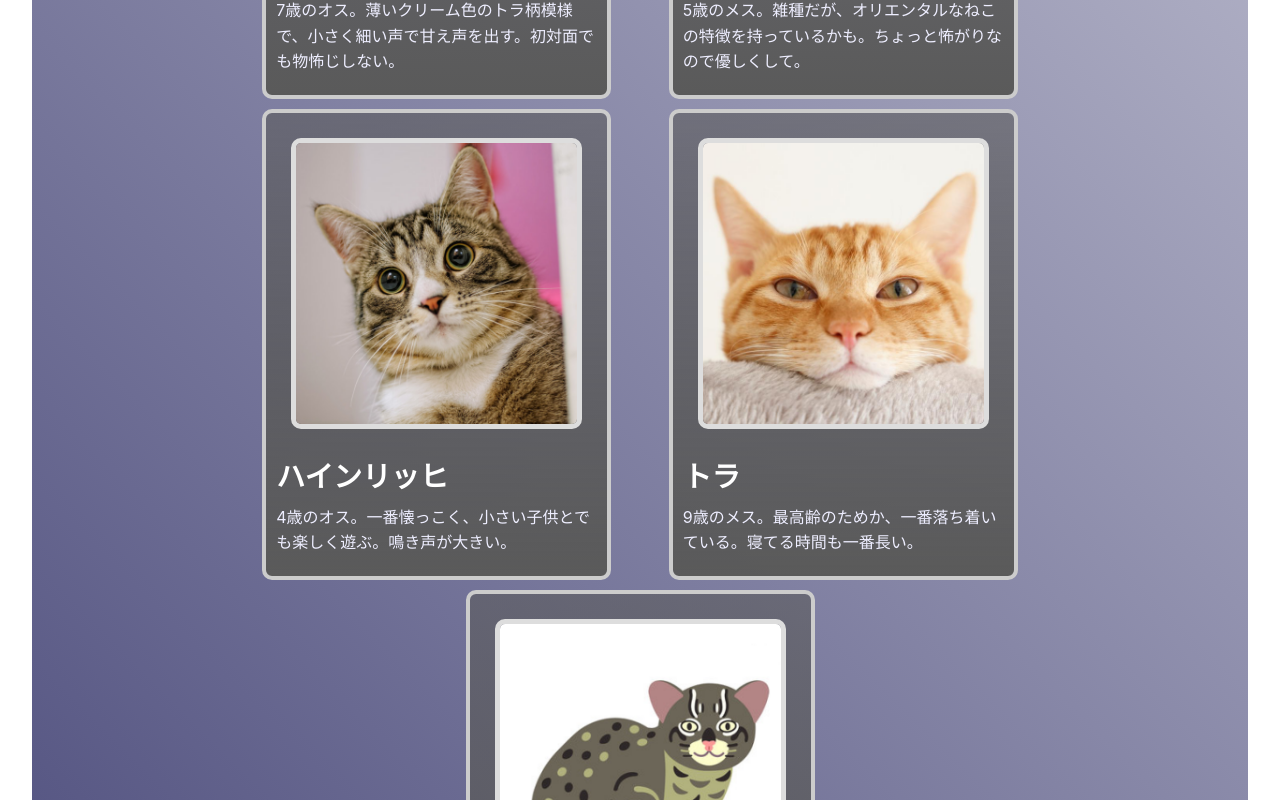
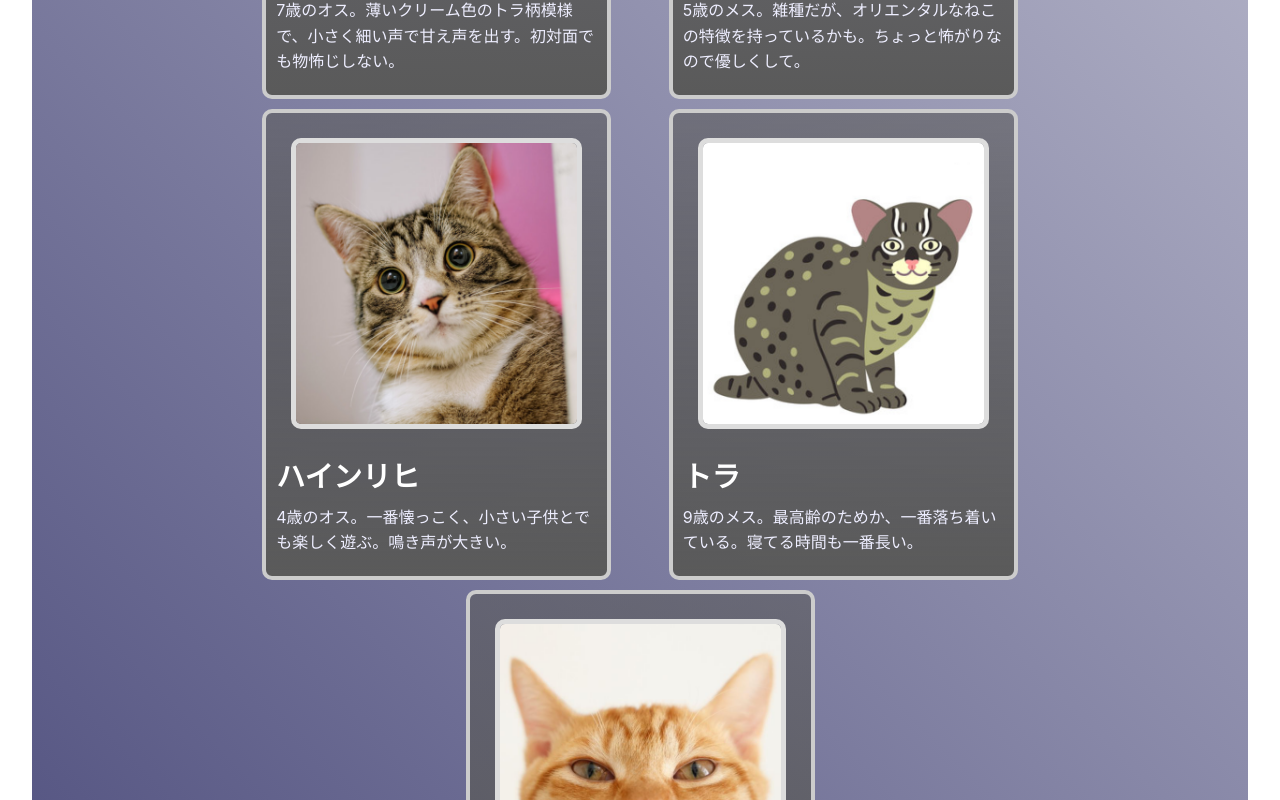
Before and after one commit to YasuXin/web-app, a Vue app: page /cats in a window 1280 px wide. Shown: the part 1120-1920 px from the top of the page. Built offline with nearby package versions, Linux system fonts and the light colour scheme.

Commit message:
add new file

```diff
--- a/src/components/cats-parts/CatsMain.vue
+++ b/src/components/cats-parts/CatsMain.vue
@@ -3,18 +3,6 @@ import Cat from '@/components/cats-parts/Cat.vue'
 import ShopChild from '@/components/cats-parts/Shop.vue'
 import TitleBox from '@/components/TitleBox.vue'
 import Circles from '@/components/CirclesAnimation.vue'
-import {ref} from "vue";
-
-
-const data = ref([
-  {id: 1, image: "/public/img/cats1.png", alt: "Kuro", name: 'クロ', explain: '5歳のオス。普通の黒猫。人懐こい性格ですぐに膝に乗ってくる。あごの下の白い部分がチャームポイント'},
-  {id: 2, image: "/public/img/cats2.png", alt: "Kyuta", name: 'きゅーた', explain: '4歳のオス。狭いところにいることが多い。落ち着いてる人が好きで、慣れると自分から寄ってくる。'},
-  {id: 3, image: "/public/img/cats3.png", alt: "Kurimu", name: 'くりむ', explain: '7歳のオス。薄いクリーム色のトラ柄模様で、小さく細い声で甘え声を出す。初対面でも物怖じしない。'},
-  {id: 4, image: "/public/img/cats4.png", alt: "Blue", name: 'ブルー', explain: '5歳のメス。雑種だが、オリエンタルなねこの特徴を持っているかも。ちょっと怖がりなので優しくして。'},
-  {id: 5, image: "/public/img/cats5.png", alt: "Heinlich", name: 'ハインリッヒ', explain: '4歳のオス。一番懐っこく、小さい子供とでも楽しく遊ぶ。鳴き声が大きい。'},
-  {id: 6, image: "/public/img/cats7.png", alt: "Tora", name: 'トラ', explain: '9歳のメス。最高齢のためか、一番落ち着いている。寝てる時間も一番長い。'},
-  {id: 7, image: "/public/img/cats6.png", alt: "Iry", name: 'イリー', explain: '年齢不明のオス。イエネコではなく、イリオモテヤマネコである。人には懐かないため、ケージの中にいる。'},
-])
 
 </script>
 
@@ -30,7 +18,91 @@ const data = ref([
     <!-- ねこたちの紹介 -->
     <div class="cats-parent">
       <transition-group name="fade" appear>
-        <Cat v-for="cat in data" :key="cat.id" :src="cat.image" :alt='cat.alt' :name="cat.name" :profile="cat.explain"></Cat>
+
+        <div class="cat">
+          <div class="image">
+            <img class="wide-img" src="/public/img/cats1.png" :alt="クロ" width="291"/>
+            <img class="mid-img" src="/public/img/cats1.png" :alt="クロ" width="191"/>
+            <img class="narrow-img" src="/public/img/cats1.png" :alt="クロ" width="251"/>
+          </div>
+          <div class="profile">
+            <h2>クロ</h2>
+            <p>5歳のオス。普通の黒猫。人懐こい性格ですぐに膝に乗ってくる。あごの下の白い部分がチャームポイント</p>
+          </div>
+        </div>
+
+        <div class="cat">
+          <div class="image">
+            <img class="wide-img" src="/public/img/cats2.png" alt="きゅーた" width="291"/>
+            <img class="mid-img" src="/public/img/cats2.png" alt="きゅーた" width="191"/>
+            <img class="narrow-img" src="/public/img/cats2.png" alt="きゅーた" width="251"/>
+          </div>
+          <div class="profile">
+            <h2>きゅーた</h2>
+            <p>4歳のオス。狭いところにいることが多い。落ち着いてる人が好きで、慣れると自分から寄ってくる。</p>
+          </div>
+        </div>
+
+        <div class="cat">
+          <div class="image">
+            <img class="wide-img" src="/public/img/cats3.png" alt="くりむ" width="291"/>
+            <img class="mid-img" src="/public/img/cats3.png" alt="くりむ" width="191"/>
+            <img class="narrow-img" src="/public/img/cats3.png" alt="くりむ" width="251"/>
+          </div>
+          <div class="profile">
+            <h2>くりむ</h2>
+            <p>7歳のオス。薄いクリーム色のトラ柄模様で、小さく細い声で甘え声を出す。初対面でも物怖じしない。</p>
+          </div>
+        </div>
+
+        <div class="cat">
+          <div class="image">
+            <img class="wide-img" src="/public/img/cats4.png" alt="ブルー" width="291"/>
+            <img class="mid-img" src="/public/img/cats4.png" alt="ブルー" width="191"/>
+            <img class="narrow-img" src="/public/img/cats4.png" alt="ブルー" width="251"/>
+          </div>
+          <div class="profile">
+            <h2>ブルー</h2>
+            <p>5歳のメス。雑種だが、オリエンタルなねこの特徴を持っているかも。ちょっと怖がりなので優しくして。</p>
+          </div>
+        </div>
+
+        <div class="cat">
+          <div class="image">
+            <img class="wide-img" src="/public/img/cats5.png" alt="ハインリヒ" width="291"/>
+            <img class="mid-img" src="/public/img/cats5.png" alt="ハインリヒ" width="191"/>
+            <img class="narrow-img" src="/public/img/cats5.png" alt="ハインリヒ" width="251"/>
+          </div>
+          <div class="profile">
+            <h2>ハインリヒ</h2>
+            <p>4歳のオス。一番懐っこく、小さい子供とでも楽しく遊ぶ。鳴き声が大きい。</p>
+          </div>
+        </div>
+
+        <div class="cat">
+          <div class="image">
+            <img class="wide-img" src="/public/img/cats6.png" alt="トラ" width="291"/>
+            <img class="mid-img" src="/public/img/cats6.png" alt="トラ" width="191"/>
+            <img class="narrow-img" src="/public/img/cats6.png" alt="トラ" width="251"/>
+          </div>
+          <div class="profile">
+            <h2>トラ</h2>
+            <p>9歳のメス。最高齢のためか、一番落ち着いている。寝てる時間も一番長い。</p>
+          </div>
+        </div>
+
+        <div class="cat">
+          <div class="image">
+            <img class="wide-img" src="/public/img/cats7.png" alt="イリー" width="291"/>
+            <img class="mid-img" src="/public/img/cats7.png" alt="イリー" width="191"/>
+            <img class="narrow-img" src="/public/img/cats7.png" alt="イリー" width="251"/>
+          </div>
+          <div class="profile">
+            <h2>イリー</h2>
+            <p>年齢不明のオス。イエネコではなく、イリオモテヤマネコである。人には懐かないため、ケージの中にいる。</p>
+          </div>
+        </div>
+
       </transition-group>
     </div>
 
@@ -72,4 +144,98 @@ const data = ref([
   background-image: linear-gradient(45deg, rgba(90, 60, 30, 0.8), rgba(90, 30, 30, 0));
 }
 
+.cat {
+  background-image: linear-gradient(0, rgba(90, 90, 90, 1), rgba(90, 90, 90, 0.6));
+  border: solid 4px #ccc;
+  border-radius: 10px;
+}
+.image {
+  margin:10px;
+}
+.image img {
+  border: solid 5px #ddd;
+  border-radius: 10px;
+}
+.wide-img {
+  display: inline-block;
+}
+.narrow-img, .mid-img {
+  display: none;
+}
+h2 {
+  display: inline-block;
+  padding-left: 10px;
+  font-size: var(--font-size-h2-medium);
+  font-weight: bold;
+  color: #fff;
+}
+p {
+  display: inline-block;
+  padding: 5px 10px 20px;
+  color: #eef;
+  font-size: var(--font-size-p-medium);
+}
+
+/* SO WIDE */
+@media(min-width: 960px) {
+  .cat {
+    flex-basis: 341px;
+    margin: 5px 2.5%;
+  }
+  .image {
+    height: 291px;
+    margin: 25px 25px;
+  }
+}
+
+/* WIDE */
+@media(max-width: 959.5px) {
+  .cat {
+    flex-basis: 311px;
+    margin: 5px 1.5%;
+  }
+  .image {
+    height: 291px;
+    margin: 10px 12.9px;
+  }
+}
+
+@media(max-width:767.5px) {
+  .cat {
+    flex-basis: 211px;
+    margin: 3px 1.35%;
+  }
+  .image {
+    height: 191px;
+    margin: 7px;
+  }
+  .mid-img {
+    display: inline-block;
+  }
+  .narrow-img, .wide-img {
+    display: none;
+  }
+  h2 {
+    font-size: var(--font-size-h2-small);
+  }
+  p {
+    font-size: var(--font-size-p-medium);
+  }
+}
+
+/* SP */
+@media(max-width: 500px) and (min-height: calc(100vw * 1.72)) {
+  .cat {
+    flex-basis: 271px;
+  }
+  .image {
+    height: 251px;
+  }
+  .wide-img, .mid-img{
+    display: none;
+  }
+  .narrow-img {
+    display: inline-block;
+  }
+}
 </style>
--- a/src/components/using-parts/UsingMain.vue
+++ b/src/components/using-parts/UsingMain.vue
@@ -2,13 +2,6 @@
 import TitleBox from '@/components/TitleBox.vue'
 import Entry from '@/components/using-parts/Entry.vue'
 import Drink from "@/components/using-parts/Drink.vue";
-import {ref} from "vue";
-
-
-const data = ref([
-  { id: 1, image: '/public/img/drink1.jpg', alt: 'drink1', name: '青いマタタビドリンク', price: '無料　2杯目以降は666,666円', explain: 'ブルーハワイなのか、違うのか、謎のドリンク。'},
-  { id: 2, image: '/public/img/drink2.jpg', alt: 'drink2', name: 'マタタビカフェラテ', price: '無料　2杯目以降は666,666円', explain: 'マタタビ入りのカフェラテだと思う。'},
-])
 
 </script>
 
@@ -33,7 +26,8 @@ const data = ref([
 
     <div class="menu-parent">
       <transition-group name="fade" appear>
-        <Drink v-for="drink in data" :key="drink.id" :src="drink.image" :alt="drink.alt" :name="drink.name" :price="drink.price" :explain="drink.explain"></Drink>
+        <Drink src="/img/drink1.jpg" alt="青いマタタビドリンク" name="青いマタタビドリンク" price="無料　2杯目以降は666,666円" explain="ブルーハワイなのか、違うのか、謎のドリンク。"></Drink>
+        <Drink src="/img/drink2.jpg" alt="マタタビカフェラテ" name="マタタビカフェラテ" price="無料　2杯目以降は666,666円" explain="マタタビ入りのカフェラテだと思う。"></Drink>
       </transition-group>
     </div>
 
```
Also changed, not shown: 1 other file (tests, documents, lock files or other folders).
